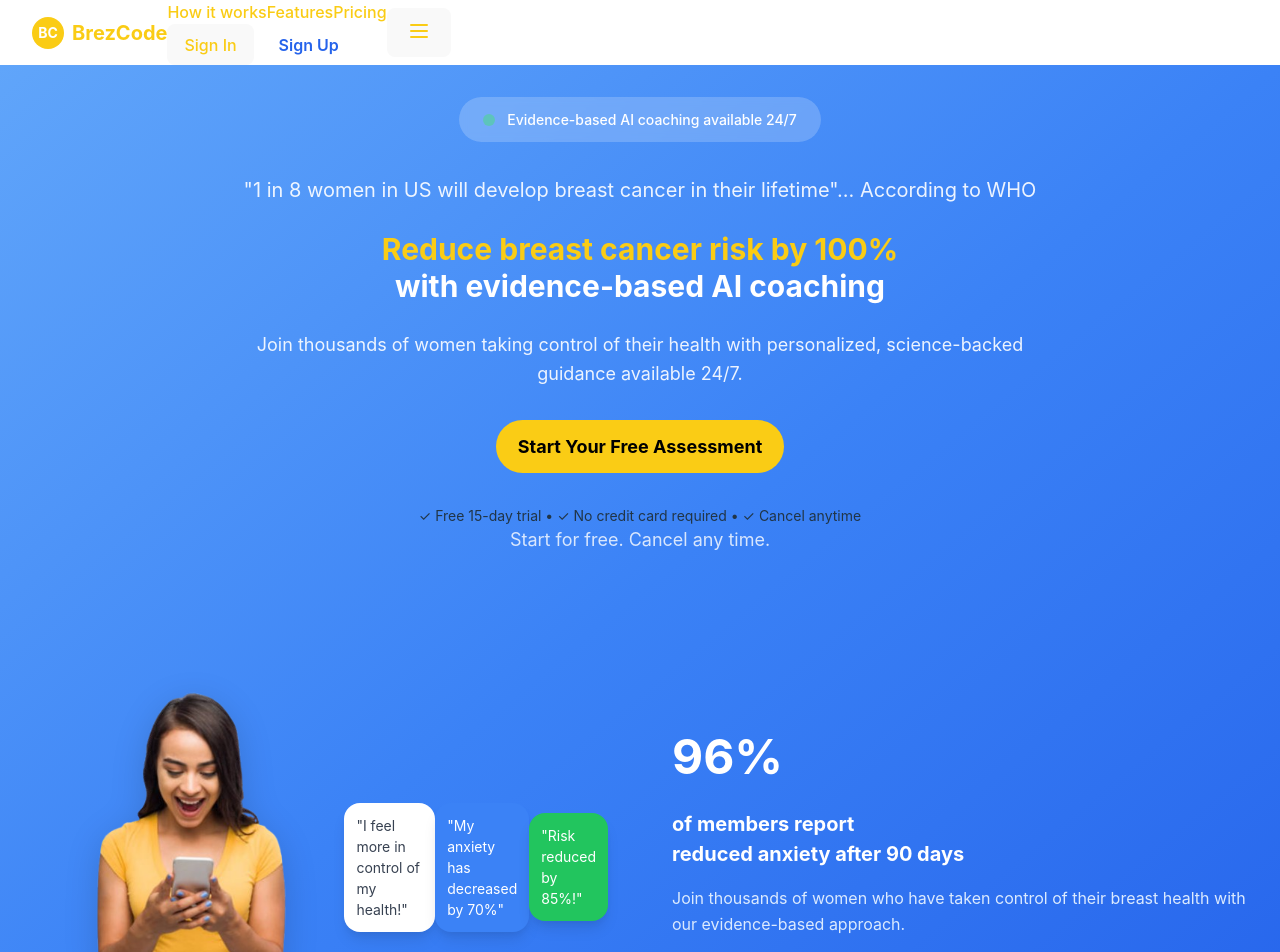
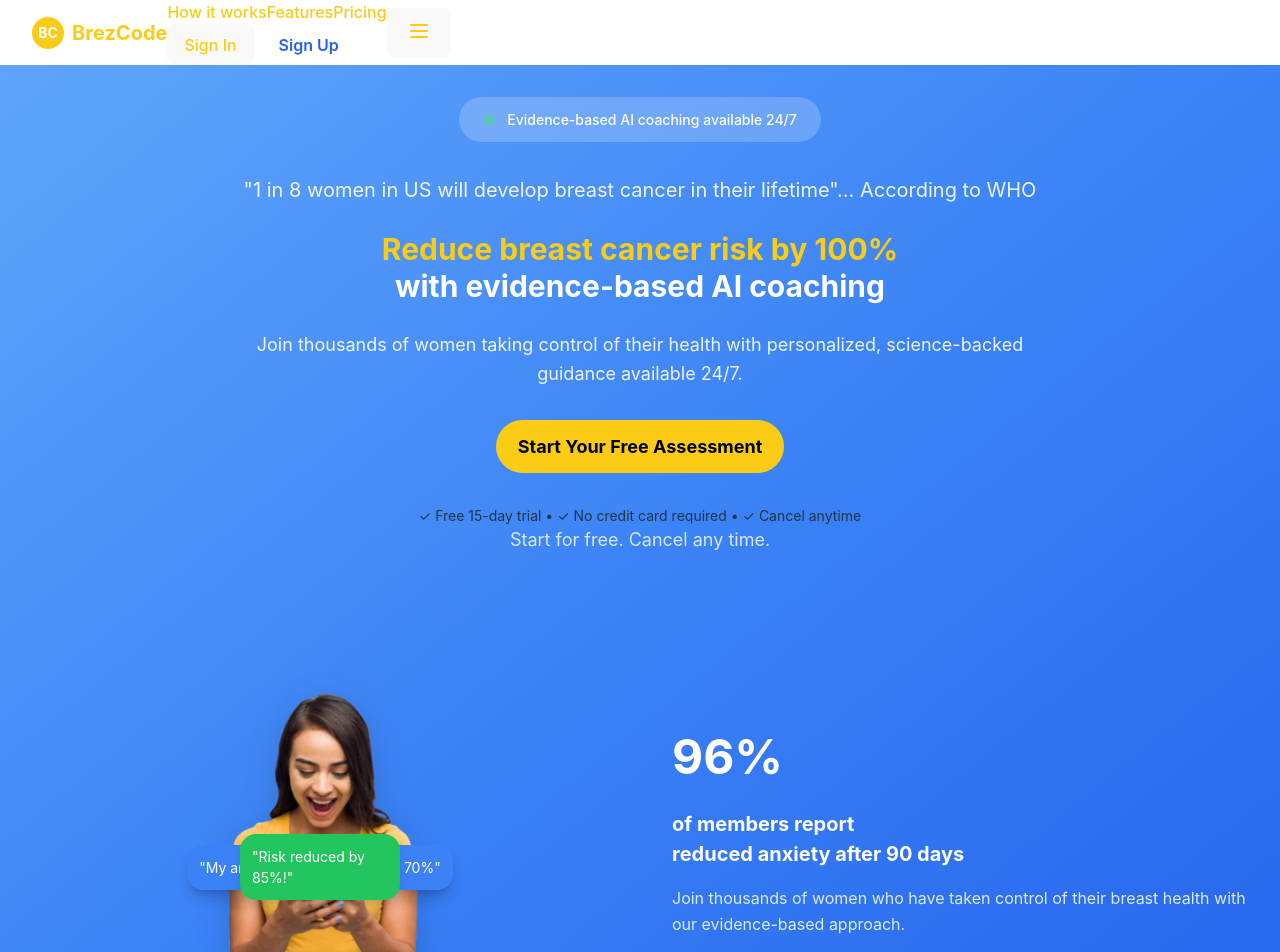
Before and after one commit to brezcode/brezcode-health, a React (Vite) app: page / in a window 1280 px wide. Shown: the top 952 px of the page. Built offline with nearby package versions, Linux system fonts and the light colour scheme.

Commit message:
Dialog boxes: All right side, vertical spacing (final attempt)

```diff
--- a/src/App.tsx
+++ b/src/App.tsx
@@ -146,17 +146,17 @@ function Hero() {
             />
 
             {/* Dialog Box 1 - Top right of head */}
-            <div className="absolute" style={{top: '20px', right: '20px'}} className="bg-white rounded-2xl p-3 shadow-lg max-w-44 z-20">
+            <div className="absolute top-12 right-6 bg-white rounded-2xl p-3 shadow-lg max-w-44 z-20">
               <p className="text-sm text-gray-700">"I feel more in control of my health!"</p>
             </div>
 
-            {/* Dialog Box 2 - Below box 1 with spacing */}
-            <div className="absolute" style={{top: '120px', right: '30px'}} className="bg-blue-500 rounded-2xl p-3 shadow-lg max-w-44 z-20">
+            {/* Dialog Box 2 - Below box 1, same right side */}
+            <div className="absolute top-32 right-6 bg-blue-500 rounded-2xl p-3 shadow-lg max-w-44 z-20">
               <p className="text-sm text-white">"My anxiety has decreased by 70%"</p>
             </div>
 
-            {/* Dialog Box 3 - Near bottom of image */}
-            <div className="absolute" style={{top: '350px', right: '20px'}} className="bg-green-500 rounded-2xl p-3 shadow-lg max-w-40 z-20">
+            {/* Dialog Box 3 - Lower, same right side */}
+            <div className="absolute top-52 right-6 bg-green-500 rounded-2xl p-3 shadow-lg max-w-40 z-20">
               <p className="text-sm text-white">"Risk reduced by 85%!"</p>
             </div>
           </div>
```
